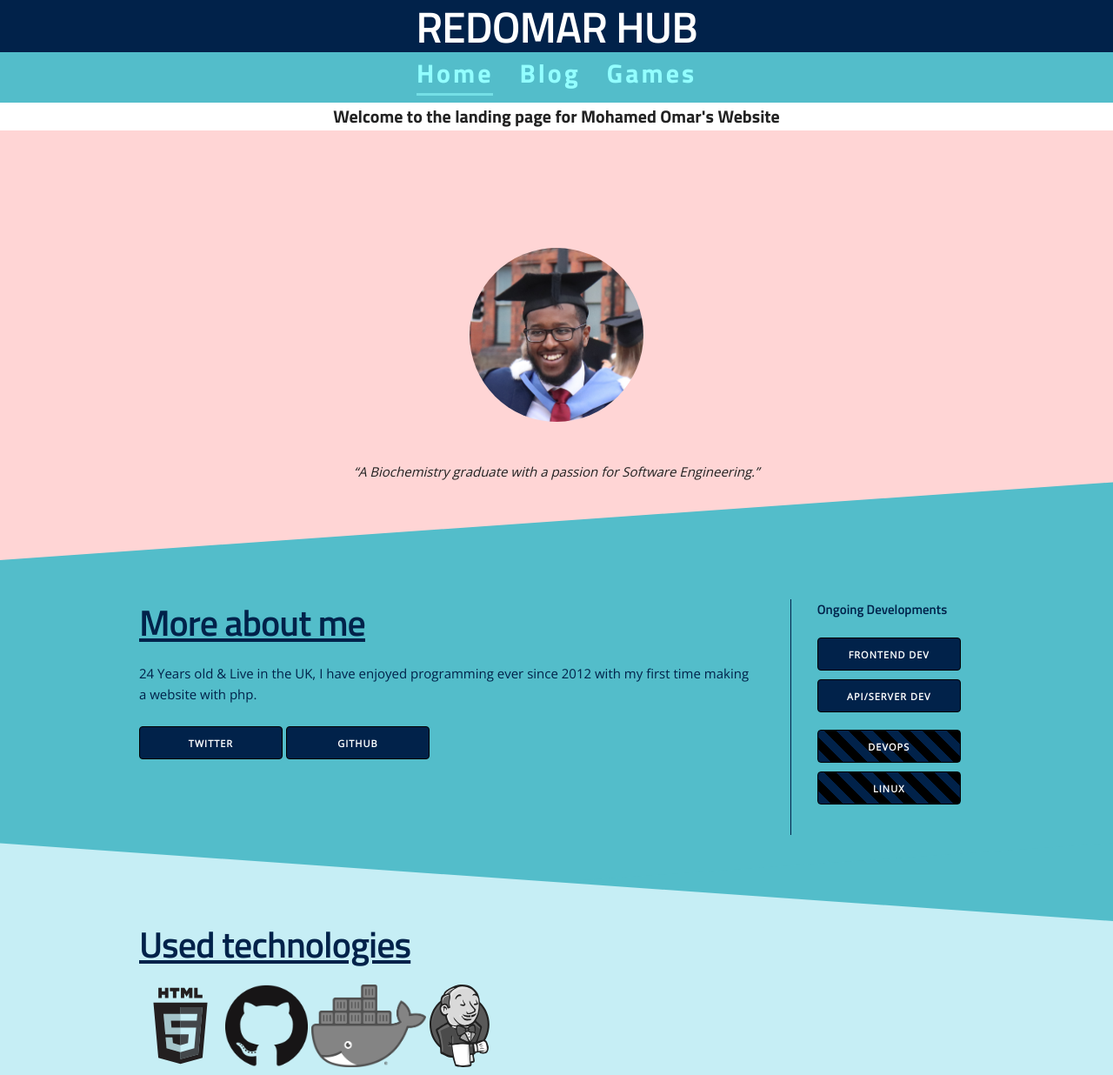
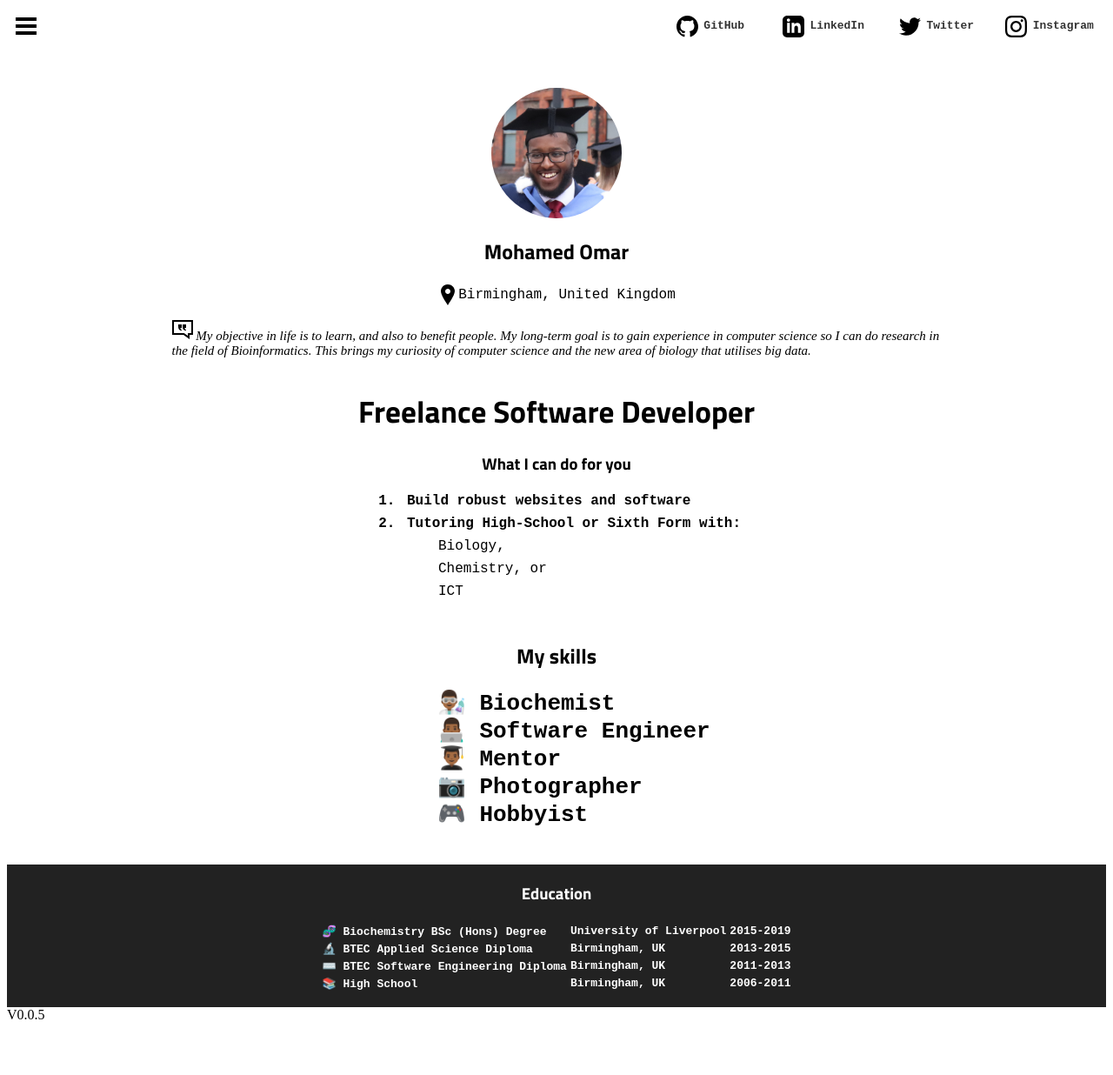
Before and after one commit to redomar/frontend-redomar, a plain HTML site: page src/index.html in a window 1280 px wide. Shown: the top 1236 px of the page at 87% size. After the commit the page ends 1184 px from the top, so only its background shows below. Drawn offline with nearby package versions, Linux system fonts and the light colour scheme.

Commit message:
Animated Menu

```diff
--- a/src/css/new.css
+++ b/src/css/new.css
@@ -24,6 +24,53 @@ a {
   justify-content: flex-end;
 }
 
+/* The side navigation menu */
+.sidenav {
+  height: 0; /* 100% Full-height */
+  width: 100%; /* 0 width - change this with JavaScript */
+  position: fixed; /* Stay in place */
+  z-index: 1; /* Stay on top */
+  top: 0; /* Stay at the top */
+  left: 0;
+  background-color: #111; /* Black*/
+  overflow-x: hidden; /* Disable horizontal scroll */
+  padding-top: 0px; /* Place content 60px from the top */
+  transition: 0.5s; /* 0.5 second transition effect to slide in the sidenav */
+  font-family: monospace;
+  display: inline-flex;
+  align-items: stretch;
+  justify-content: space-evenly;
+}
+
+/* The navigation menu links */
+.sidenav a {
+  padding: 8px 8px 8px 8px;
+  text-decoration: none;
+  font-size: 25px;
+  color: #fff;
+  display: inline-flex;
+  align-items: flex-end;
+  transition: 0.3s;
+}
+
+/* When you mouse over the navigation links, change their color */
+.sidenav a:hover {
+  color: #f1f1f1;
+}
+
+/* Position and style the close button (top right corner) */
+.sidenav .closebtn {
+  position: absolute;
+  top: -4px;
+  left: 10px;
+  font-size: 36px;
+  margin-left: 0px;
+}
+
+#fix {
+  position: fixed;
+  padding: 10px;
+}
 .socials ul {
   display: flex;
   flex-wrap: wrap;
@@ -102,6 +149,11 @@ ol {
   align-items: center;
 }
 
+#location {
+  display: inline-flex;
+  align-items: center;
+}
+
 #intro span {
   font-size: large;
   font-family: monospace;
--- a/src/index.html
+++ b/src/index.html
@@ -1,124 +1,120 @@
 <!DOCTYPE html>
 <html lang="en">
+
 <head>
   <meta charset="UTF-8" />
+  <meta name="viewport" content="width=device-width, initial-scale=1.0" />
+  <meta http-equiv="X-UA-Compatible" content="ie=edge" />
+  <title>New Design</title>
+  <link rel="stylesheet" href="css/new.css" />
+  <script src="script/animated-menu.js"></script>
+  <!--<script src="https://cdn.jsdelivr.net/npm/particles.js@2/particles.min.js"></script>
+  <script src="script/particles.js"></script>-->
+</head>
 
-    <link
-      href="//fonts.googleapis.com/css?family=Raleway:400,300,600"
-      rel="stylesheet"
-      type="text/css"
-    />
-
-    <link rel="stylesheet" href="css/normalize.css" />
-    <link rel="stylesheet" href="css/skeleton.css" />
-    <link rel="stylesheet" href="css/main.css" />
-
-    <meta name="viewport" content="width=device-width, initial-scale=1" />
-    <title>Redomar Hub</title>
-  </head>
 <body>
-    <header>
-      <div class="site-title">
-        <h1 id="name-title">REDOMAR HUB</h1>
+  <nav id="mySidenav" class="sidenav">
+    <a href="javascript:void(0)" class="closebtn" onclick="closeNav()">&times;</a>
+    <a href="" class="current-page">Home</a>
+    <a href="blog.html">Blog</a>
+    <a href="game.html">Games</a>
+  </nav>
+  <span id="fix" onclick="openNav()"><img src="images/menu-1.svg" alt="menu"></span>
+  <main id="main">
+    <div class="socials">
+      <ul>
+        <li id="s-github"><a href="https://github.com/redomar" target="_blank"><img src="images/github-1.svg"
+              alt="github logo">
+            <div>GitHub</div>
+          </a></li>
+        <li id="s-linkedin"><a href="https://linkedin.com/in/redomar" target="_blank"><img src="images/linkedin-3.svg"
+              alt="LinkedIn logo">
+            <div>LinkedIn</div>
+          </a></li>
+        <li id="s-twitter"><a href="https://twitter.com/mohamedomaru" target="_blank"><img src="images/twitter-1.svg"
+              alt="Twitter logo">
+            <div>Twitter</div>
+          </a></li>
+        <li id="s-instagram"><a href="https://instagram.com/mohamed.omaru" target="_blank"><img
+              src="images/instagram-11.svg" alt="Instagram logo">
+            <div>Instagram</div>
+          </a></li>
+      </ul>
     </div>
-
-      <div class="navigation">
-        <nav>
-          <ul>
-            <li><a href="" class="current-page">Home</a></li>
-            <li><a href="blog.html">Blog</a></li>
-            <li><a href="game.html">Games</a></li>
-          </ul>
-        </nav>
+    <section class="content-homepage">
+      <div id='intro'>
+        <div src="images/profile.jpg" alt="graduation photo of mohamed" id="profile"></div>
+        <h2>Mohamed Omar</h2>
+        <div class="sub">
+          <span id="location"><img src="images/location-1.svg" alt="location"> Birmingham, United Kingdom</span>
         </div>
-      <p class="subtitle">
-        Welcome to the landing page for Mohamed Omar's Website
-      </p>
-    </header>
-    <div>
-      <div id="welcome-banner">
-        <div
-          src="images/profile.jpg"
-          alt="graduation photo of mohamed"
-          id="profile"
-        ></div>
-        <div class="centre">
-          <q class="italic"
-            >A Biochemistry graduate with a passion for Software Engineering.</q
-          >
-        </div>
+        <div class="sub" id="subquote">
+          <sub><img src="images/quote-1.svg" alt="location"> My objective in life is to learn, and also to benefit
+            people.
+            My long-term goal is to gain experience in computer science so I can do research in the field of
+            Bioinformatics.
+            This brings my curiosity of computer science and the new area of biology that utilises big data.</sub>
         </div>
       </div>
       <div>
-      <div id="slanted">
-        <div class="container" id="spacer">
-          <div class="row">
-            <div class="nine columns">
-              <h2>More about me</h2>
-              <p>
-                24 Years old & Live in the UK, I have enjoyed programming ever
-                since 2012 with my first time making a website with php.
-              </p>
-              <span class="center">
-                <a
-                  class="button button-primary"
-                  target="_blank"
-                  href="https://twitter.com/mohamedomaru"
-                  >twitter</a
-                >
-                <a
-                  class="button button-primary"
-                  target="_blank"
-                  href="https://github.com/redomar"
-                  >github</a
-                >
-              </span>
-            </div>
-            <div class="three columns" id="ongoing">
-              <h6>Ongoing Developments</h6>
-              <ul style="list-style-type: none;">
-                <li>
-                  <a
-                    class="button button-primary"
-                    target="_blank"
-                    href="https://github.com/redomar/frontend-redomar/"
-                    >Frontend Dev</a
-                  >
-                  <a
-                    class="button button-primary"
-                    target="_blank"
-                    href="https://github.com/redomar/backend-redomar/"
-                    >API/Server Dev</a
-                  >
+        <h1 id="title">Freelance Software Developer</h1>
+        <h3 id="commitment">What I can do for you</h3>
+        <ol id="client">
+          <li>Build robust websites and software</li>
+          <li>Tutoring High-School or Sixth Form with:
+            <ul>
+              <li>Biology,</li>
+              <li>Chemistry, or</li>
+              <li>ICT</li>
+            </ul>
+
           </li>
-                <li class="button inactive">Devops</li>
-                <li class="button inactive">Linux</li>
+        </ol>
+        <h2>My skills</h2>
+        <ul id="skills">
+          <li>&#x1F468&#x1F3FE&#x200D&#x1F52C Biochemist</li>
+          <li>&#x1F468&#x1F3FE&#x200D&#x1F4BB Software Engineer</li>
+          <li>&#x1F468&#x1F3FE&#x200D&#x1F393 Mentor</li>
+          <li>&#x1F4F7 Photographer</li>
+          <li>&#x1F3AE Hobbyist</li>
         </ul>
       </div>
-          </div>
-        </div>
-      </div>
-    </div>
-    <section id="technologies">
-      <div class="container">
-        <h2>Used technologies</h2>
-        <img src="images/html5-black.svg" alt="html5 logo" />
-        <img src="images/github-mark.png" alt="github logo" />
-        <img src="images/docker-moby.png" alt="docker logo" id="greyscale" />
-        <img src="images/jenkins_logo.svg" alt="docker logo" id="greyscale" />
+      <div id="education">
+        <h3>Education</h3>
+
+        <table id="education-table">
+          <tr>
+            <td>&#x1F9EC Biochemistry BSc (Hons) Degree</td>
+            <td>University of Liverpool</td>
+            <td>2015-2019</td>
+          </tr>
+          <tr>
+            <td>&#x1F52C BTEC Applied Science Diploma </td>
+            <td>Birmingham, UK</td>
+            <td>2013-2015</td>
+          </tr>
+          <tr>
+            <td>&#x2328&#xFE0F BTEC Software Engineering Diploma</td>
+            <td>Birmingham, UK</td>
+            <td>2011-2013</td>
+          </tr>
+          <tr>
+            <td>&#x1F4DA High School</td>
+            <td>Birmingham, UK</td>
+            <td>2006-2011</td>
+          </tr>
+        </table>
       </div>
     </section>
-    <footer class="container">
-      <a
-        class="button button"
-        target="_blank"
-        href="https://github.com/redomar/frontend-redomar/"
-      >
+    <!--<div id="particles-js"></div>-->
+    <span class="copyleft" style="font-family: 'Noto', sans-serif; display: none;">2020&#x1f12f Mohamed Omar</span>
+    <footer>
       <script src="./script/version.js"></script>
       <script>
         printVersion();
       </script>
-      </a>
     </footer>
+  </main>
 </body>
+
 </html>
--- /dev/null
+++ b/src/script/animated-menu.js
@@ -0,0 +1,8 @@
+function openNav () {
+  document.getElementById('mySidenav').style.height = 'inherit'
+}
+
+/* Set the width of the side navigation to 0 */
+function closeNav () {
+  document.getElementById('mySidenav').style.height = '0'
+}
```
Also changed, not shown: src/new.html (deleted, +0 -115 lines), src/images/redomar-logo-black.png (added). Lines whose indentation alone changed are shown as unchanged.
